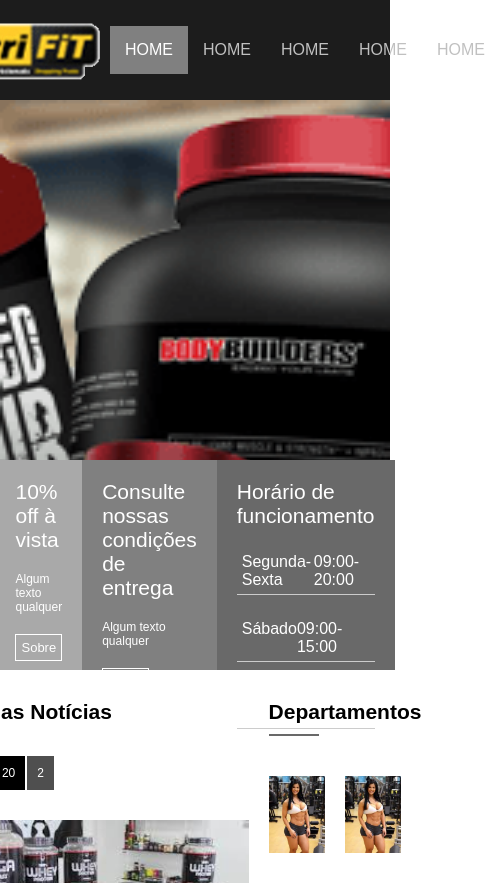
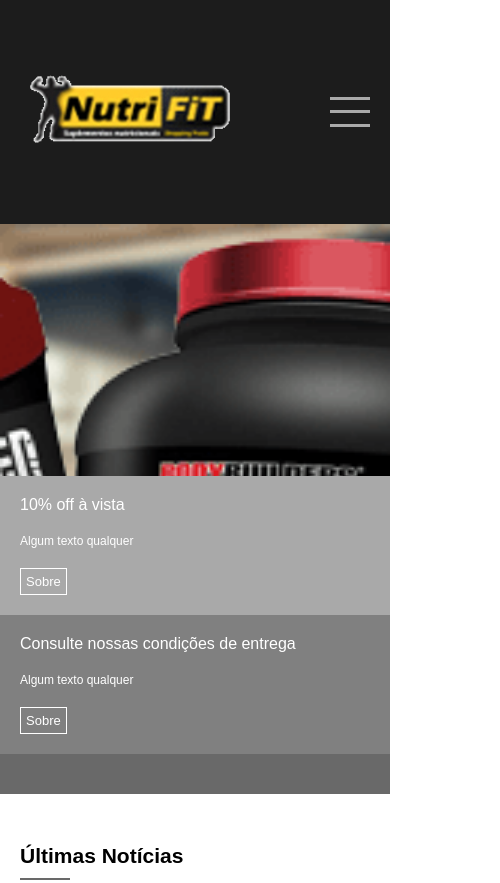
Before and after one commit to BrunoVenuto/sitevendas, a plain HTML site: page index.html in a window 390 px wide. Shown: the top 883 px of the page, 500 px wide, since content can reach past the window. Drawn offline with Linux system fonts and the light colour scheme.

Commit message:
quinto commit

```diff
--- a/assets/css/style.css
+++ b/assets/css/style.css
@@ -59,6 +59,9 @@ nav  a:hover {
 }
 .banner_headline {
 	flex: 1;
+	display: flex;
+	flex-direction: column;
+	justify-content: center;
 }
 .banner_options {
 	height:210px;
@@ -249,7 +252,7 @@ footer .widget_title_text {
 	margin-top: 30px;
 }
 
-.widget_body {
+.widget_body flex: {
 	display: flex;
 	margin-top: 10px;
 }
@@ -274,3 +277,90 @@ aside {
 	min-width: 150px;
 	margin-right: 20px;
 }
+
+.menumobile {
+	display: none;
+	width:40px;
+	height:40px;
+	margin-top: 30px;
+	margin-bottom: 30px;
+	margin-right: 20px;
+}
+
+.mm_line {
+	height:3px;
+	background-color: #A9A9A9;
+}
+
+
+
+@media (max-width: 600px) {
+
+	.banner_options {
+		height: auto;
+		flex-direction: column;
+	}
+
+	.banner_title {
+		font-size: 16px;
+	}
+
+	.dia1,
+	.dia2,
+	.dia3 {
+		font-size: 12px;
+		height:auto;
+	}
+	.container {
+		flex-direction: column;
+	}
+
+	#geral section {
+		padding: 20px;
+	}
+
+	#geral aside {
+		padding: 20px;
+	}
+
+	.footer_menu {
+		flex-direction: column;
+	}
+
+	.footer_area {
+		flex-direction: column;
+		padding: 20px;
+	}
+
+	.footer_copy {
+		padding-left: 20px;
+	}
+
+	header .container {
+		flex-direction: row;
+	}
+
+	nav ul {
+		flex-direction: column;
+		display: none;
+		position: absolute;
+		left: 0;
+		width: 100%;
+		background-color: #FFFFFF;
+	}
+
+	header {
+		height:auto;
+	}
+
+	.logo {
+		padding-left: 20px;
+	}
+
+	.menumobile {
+		display: flex;
+		flex-direction: column;
+		justify-content: space-around;
+	}
+
+}
--- a/index.html
+++ b/index.html
@@ -4,6 +4,17 @@
 	<meta charset="UTF-8" />
 	<meta name="viewport" content="width=device-width,user-scalable=0" />
 	<link rel="stylesheet" type="text/css" href="assets/css/style.css">
+	<script type="text/javascript">
+		window.onload = function(){
+			document.querySelector(".menumobile").addEventListener("click",function(){
+					if(document.querySelector(".menu nav ul").style.display == 'flex') {
+						document.querySelector(".menu nav ul").style.display = 'none'
+					}else {
+						document.querySelector(".menu nav ul").style.display = 'flex'
+					}
+			} );
+		};
+	</script>
 	<title>Nome do Site</title>
 </head>
 <body>
@@ -15,6 +26,11 @@
 		</div>
 		<div class="menu">
 			<nav>
+				<div class="menumobile">
+					<div class="mm_line"></div>
+					<div class="mm_line"></div>
+					<div class="mm_line"></div>
+				</div>
 				<ul>
 					<li class="active"><a href="">HOME</a></li>
 					<li><a href="">HOME</a></li>
@@ -44,7 +60,7 @@
 				<a href="">Sobre</a>
 			</div>
 			<div class="banner3">
-				<div class="banner_title">Horário de funcionamento</div>
+			<!--<div class="banner_title">Horário de funcionamento</div>
 				<div class="dia1">
 					<div>
 						Segunda-Sexta
@@ -68,7 +84,7 @@
 					<div>
 						09:00-12:00
 					</div>
-				</div>
+				</div></p>-->
 			</div>
 		</div>
 	</div>
@@ -203,11 +219,11 @@
 			</div>
 		</section>
 		<aside>
-			<div class="widget flex">
+			<div class="widget">
 				<div class="widget_title">
 					<div class="widget_title_text">Departamentos</div>
 					<div class="widget_title_bar"></div>
-					<div class="widget_body">
+					<div class="widget_body flex">
 						<div class="widgetimg">
 							<img src="assets/images/img.jpeg" />
 						</div>
```
